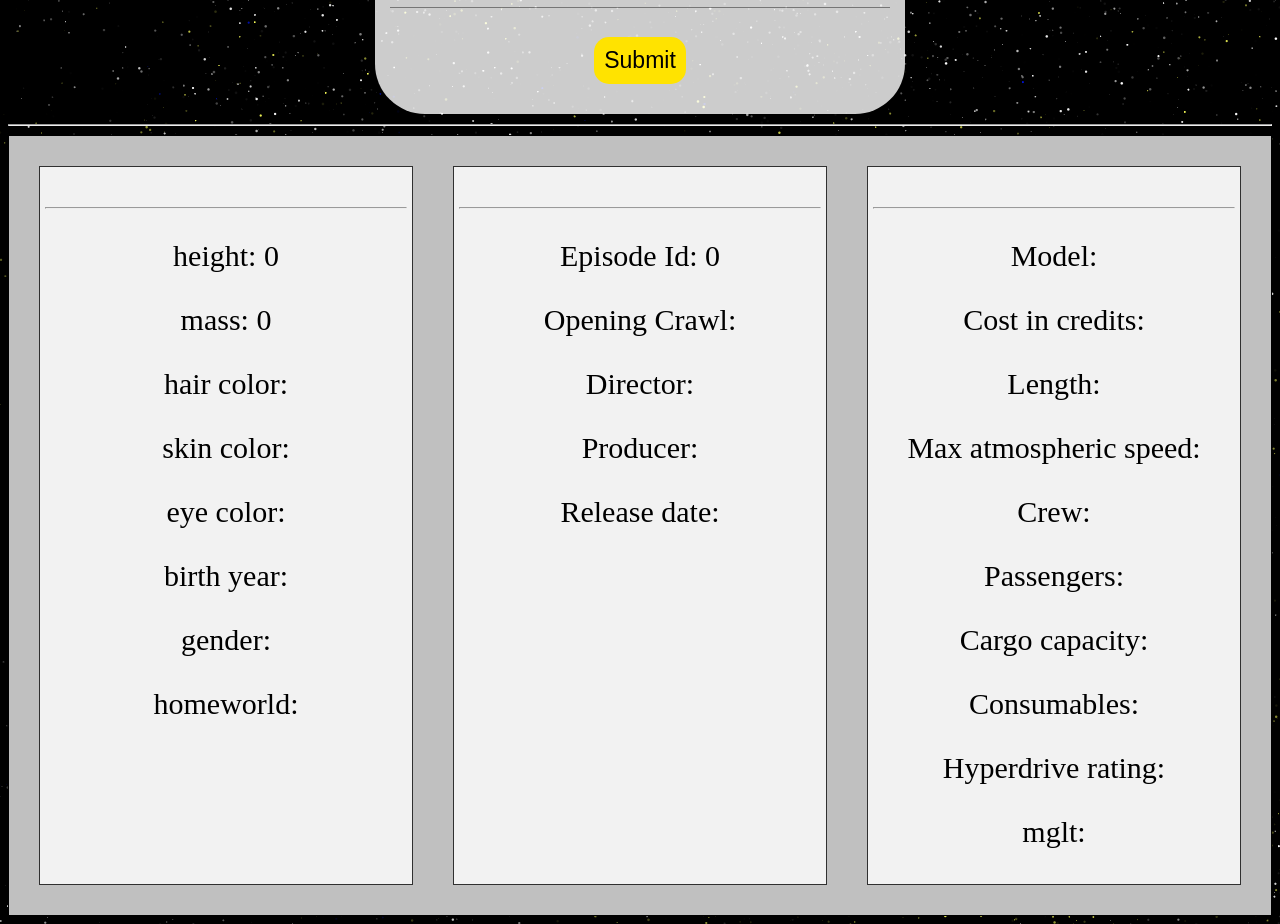
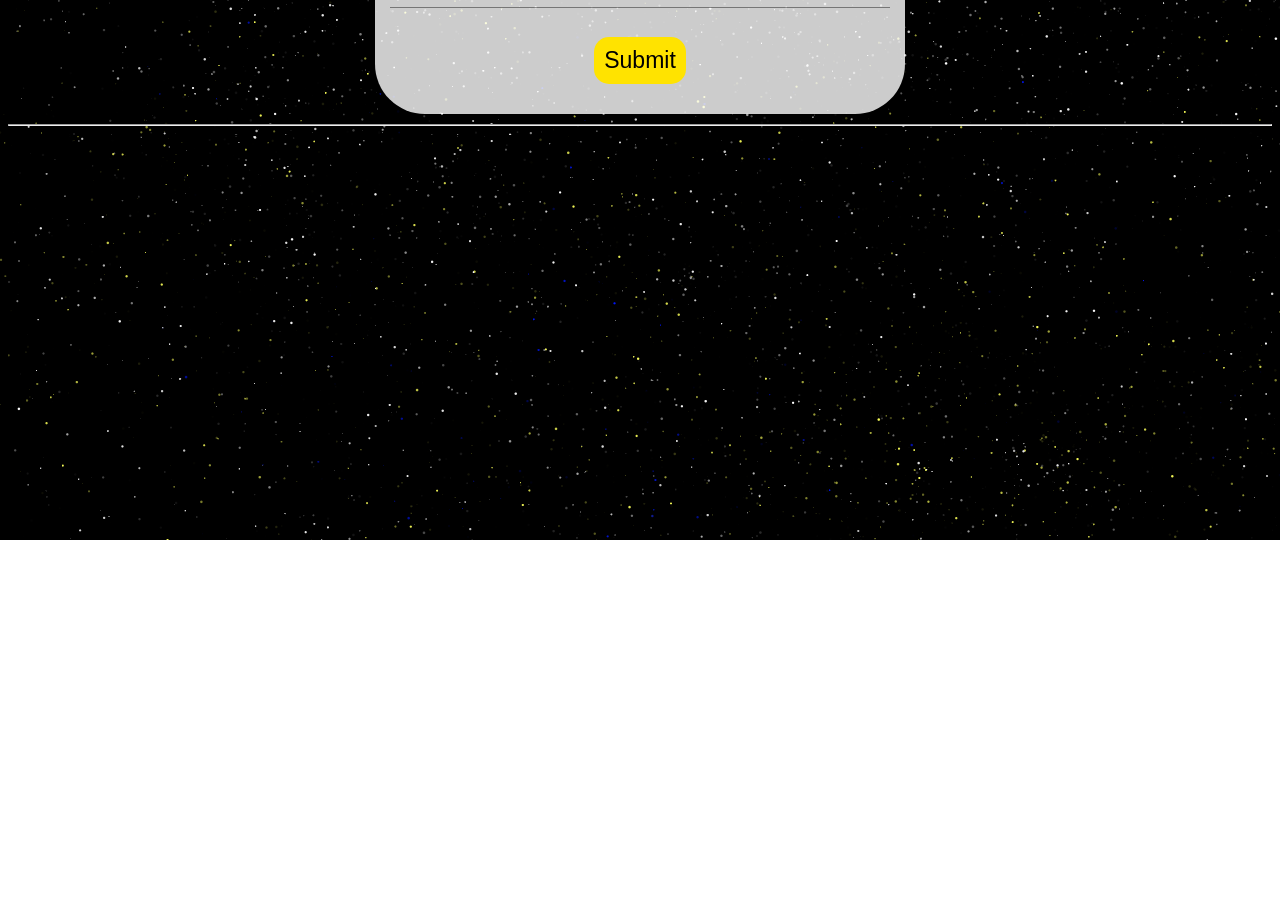
Before and after one commit to Patt578/testRoot, an Angular app: page / in a window 1280 px wide. Shown: the part 260-1184 px from the top of the page. After the commit the page ends 800 px from the top, so only its background shows below. Built offline with nearby package versions, Linux system fonts and the light colour scheme.

Commit message:
got it to show a single card

```diff
--- a/src/app/card/card.component.css
+++ b/src/app/card/card.component.css
@@ -2,8 +2,8 @@
     border: 1px solid black;
 
     display:grid;
-    grid-template-columns: 1fr 1fr 1fr;
-    background-color: rgb(192, 192, 192);
+    grid-template-rows: 1fr;
+    /* background-color: rgb(192, 192, 192); */
     padding: 10px;
 
 }
--- a/src/app/card/card.component.html
+++ b/src/app/card/card.component.html
@@ -1,5 +1,5 @@
 <div  id="displayDiv">
-    <div  id="peopleCard">
+    <div  id="peopleCard" *ngIf="data.mass !== undefined">
         <h3 >{{name}}</h3>
         <hr >
         <p >height: {{height}} </p>
@@ -12,7 +12,7 @@
         <p >homeworld: {{homeworld}}</p>
     </div>
 
-    <div  id="filmCard">
+    <div  id="filmCard" *ngIf="data.title !== undefined">
         <h3 >{{title}} </h3>
         <hr >
         <p >Episode Id: {{episode_id}} </p>
@@ -23,7 +23,7 @@
         <p ></p>
     </div>
 
-    <div  id="shipCard">
+    <div  id="shipCard" *ngIf="data.passengers !== undefined">
         <h3 >{{ship_name}}</h3>
         <hr >
         <p >Model: {{model}}  </p>
--- a/src/app/card/card.component.ts
+++ b/src/app/card/card.component.ts
@@ -1,10 +1,5 @@
-
 import { Component, OnInit, Input, OnChanges } from '@angular/core';
 import { FetchSwapiService } from '../fetch-swapi.service'
-
-
-
-
 
 @Component({
   selector: 'app-card',
@@ -22,7 +17,7 @@
   eye_color:string ='';
   birth_year:string ='';
   gender:string ='';
-  homeworld = '';
+  homeworld:string = '';
 
   title:string = '';
   episode_id:number = 0;
@@ -95,6 +90,7 @@
 
 
   ngOnChanges() {
+    console.log(this.data)
     if(this.data['title'] !== undefined){
       this.filmCard(this.data)
     }else if(this.data['mass'] !== undefined){
--- a/src/app/frontend-search-function/frontend-search-function.component.ts
+++ b/src/app/frontend-search-function/frontend-search-function.component.ts
@@ -24,9 +24,10 @@
     } else {
       this.url.group = this.url.group
       this.fetchService.getData(this.url.group, this.url.search).subscribe((val:any) => {
+        // this.data = {};
         this.data = val;
         console.log(val)
-        // this.fetchService.holdData(this.data.name)
+        // console.log(this.data)
       })
     }
   }
```
